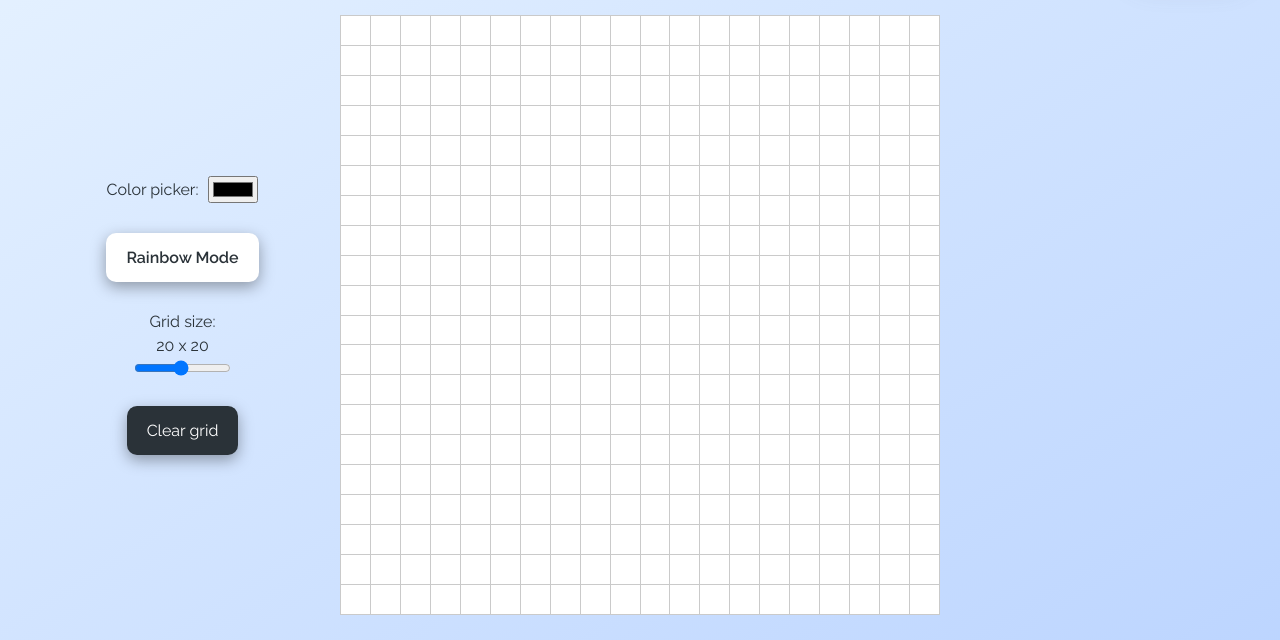
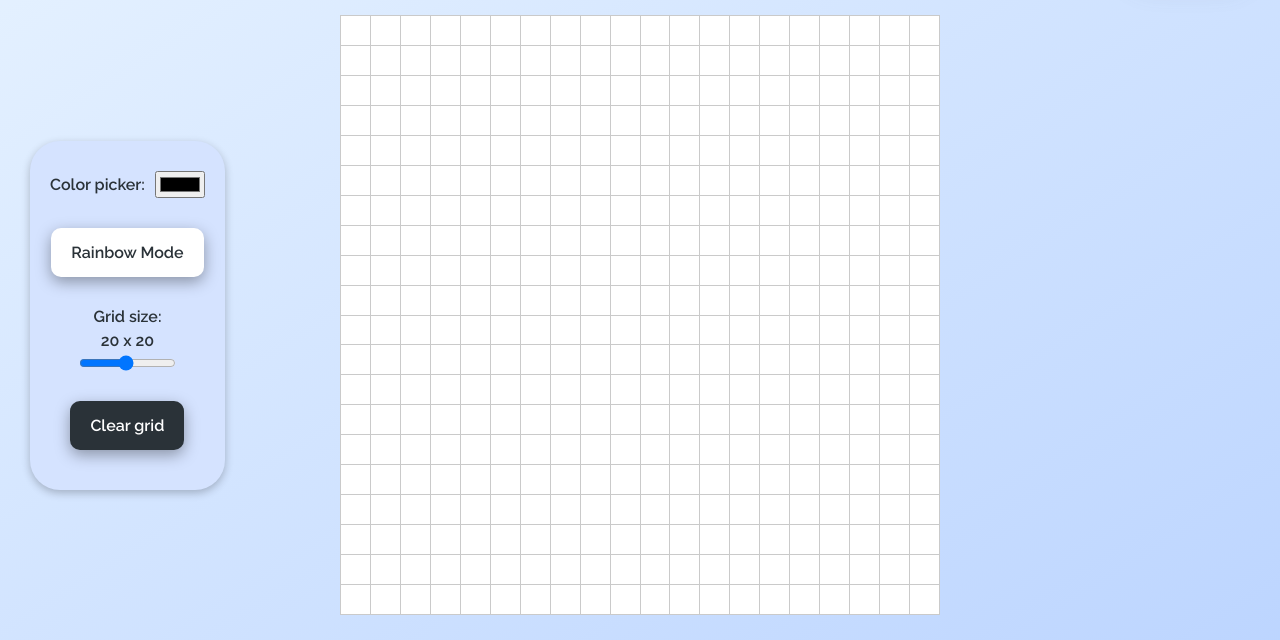
Before and after one commit to tyVespA/Etch-a-sketch, a plain HTML site: page index.html in a window 1280 px wide. Shown: the part 101-741 px from the top of the page. Drawn offline with Linux system fonts and the light colour scheme.

Commit message:
Add button-container styling

```diff
--- a/script.js
+++ b/script.js
@@ -35,10 +35,10 @@ function getRandomColor () {
 
 rainbowModeBtn.addEventListener("click", () => {
   if (rainbowMode == false) {
-    rainbowMode = true
+    rainbowMode = true;
     rainbowModeBtn.classList.add("active");
   } else {
-    rainbowMode = false
+    rainbowMode = false;
     rainbowModeBtn.classList.remove("active");
   }
 })
--- a/style.scss
+++ b/style.scss
@@ -189,12 +189,18 @@ main {
   width: 100%;
 
   .buttons-container {
-    padding: 20px;
+    font-weight: 600;
+    padding: 30px 20px 40px 20px;
+    border-radius: 30px;
     display: flex;
     flex-direction: column;
     justify-content: center;
     align-items: center;
+    align-self: center;
+    justify-self: start;
     gap: 30px;
+    background-color: #d5e3ff;
+    box-shadow: rgba(0, 0, 0, 0.24) 0px 3px 8px;
 
     .color-picker-container {
       display: flex;
@@ -254,8 +260,9 @@ main {
   color: white;
   padding: 15px 20px;
   border-radius: 10px;
-  transition: background-color 0.3s, color 0.3s, box-shadow 0.3s;
+  transition: all 0.3s;
   box-shadow: rgba(0, 0, 0, 0.35) 0px 5px 15px;
+  background-image: white;
 
   &:hover {
     box-shadow: rgba(0, 0, 0, 0.35) 0px 5px 15px;
@@ -268,13 +275,13 @@ main {
   &:active {
     transform: translateY(2px);
   }
-
 }
 
 .rainbow-mode {
   font-weight: 600;
   background-color: white;
   color: $text;
+  transition: 0.3s;
 }
 
 .rainbow-mode.active {
```
Also changed, not shown: style.css, 1 other file.
